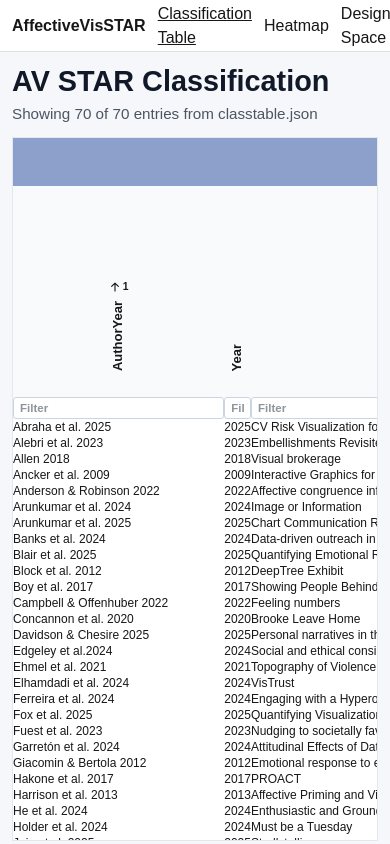
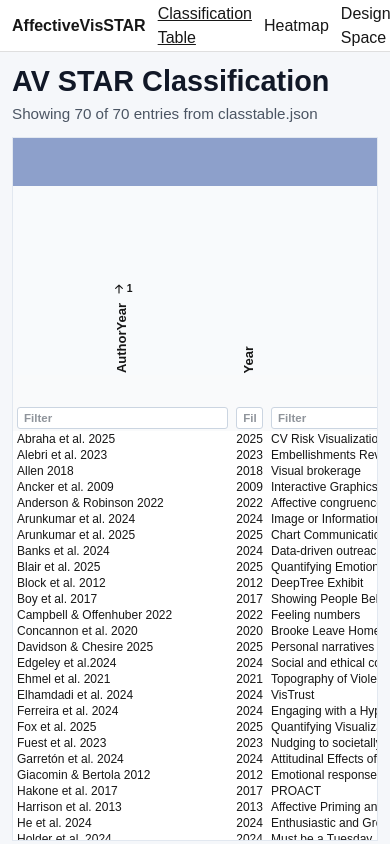
Before and after one commit to AffectiveVisSTAR/AffectiveVisSTAR.github.io, a Next.js app: page / in a window 390 px wide. Built offline with nearby package versions, Linux system fonts and the light colour scheme.

Commit message:
Add responsive padding to the columns.

```diff
--- a/src/app/table/table.tsx
+++ b/src/app/table/table.tsx
@@ -804,7 +804,7 @@ export default function Table({ groups, dataUrl, title, debug = false }: DataTab
           color: #334155;
         }
         .dense-table th {
-          padding: 0px;
+          padding: 2px 4px;
           vertical-align: bottom;
           text-align: center;
           background: #f8fafc;
@@ -815,7 +815,7 @@ export default function Table({ groups, dataUrl, title, debug = false }: DataTab
         }
         .filter-row th {
           height: auto;
-          padding: 0px;
+          padding: 2px 4px;
           background: #f9fafb;
           cursor: default;
         }
@@ -834,7 +834,7 @@ export default function Table({ groups, dataUrl, title, debug = false }: DataTab
         }
         .dense-table td {
           height: 16px;
-        //   padding: 1px 6px;
+          padding: 2px 4px;
           font-size: 0.75rem;
           line-height: 0.5rem;
         }
```
